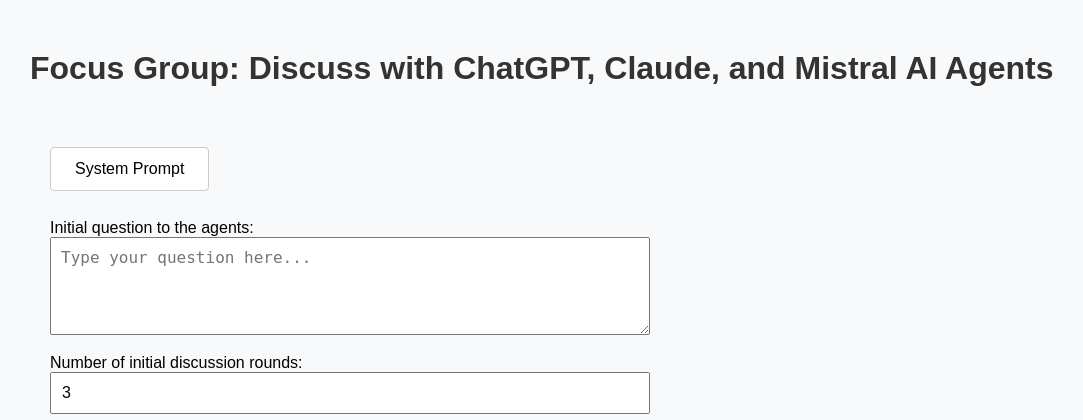
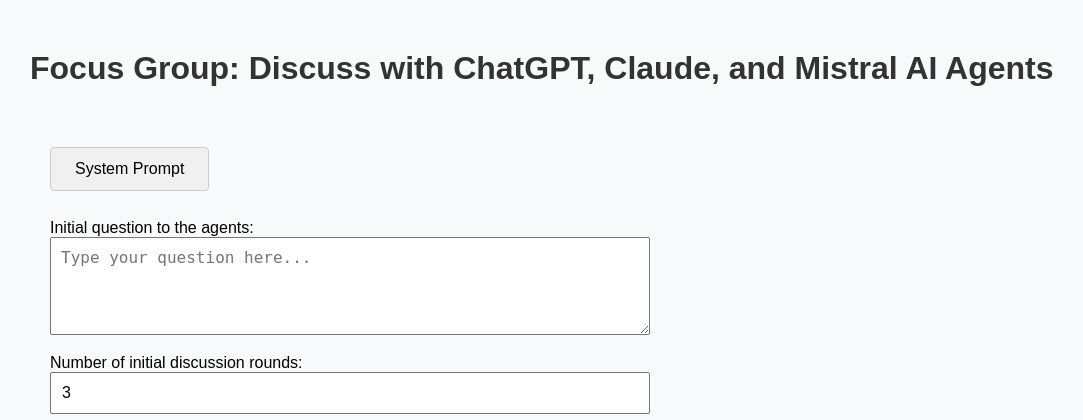
Before and after one commit to tannenbach/focus-ai, a Flask app: page / in a window 1280 px wide, with the pointer over the restyled element. Shown: the top 420 px of the page, without its empty margins (10-1093 px from the left). Run offline with Flask 3, Linux system fonts and the light colour scheme.

Commit message:
Update style.css

```diff
--- a/static/style.css
+++ b/static/style.css
@@ -64,8 +64,16 @@ button,
   white-space: nowrap;
 }
 
-button:hover {
-  background-color: #f0f0f0;
+button:hover,
+#start-btn:hover,
+#intervene-btn:hover,
+#followup-btn:hover,
+#export-btn:hover,
+#systemprompt-btn:hover,
+#systemprompt-save-btn:hover,
+#systemprompt-close-btn:hover,
+#systemprompt-reset-btn:hover {
+    background-color: #f0f0f0;
 }
 
 /* Conversation log */
```
